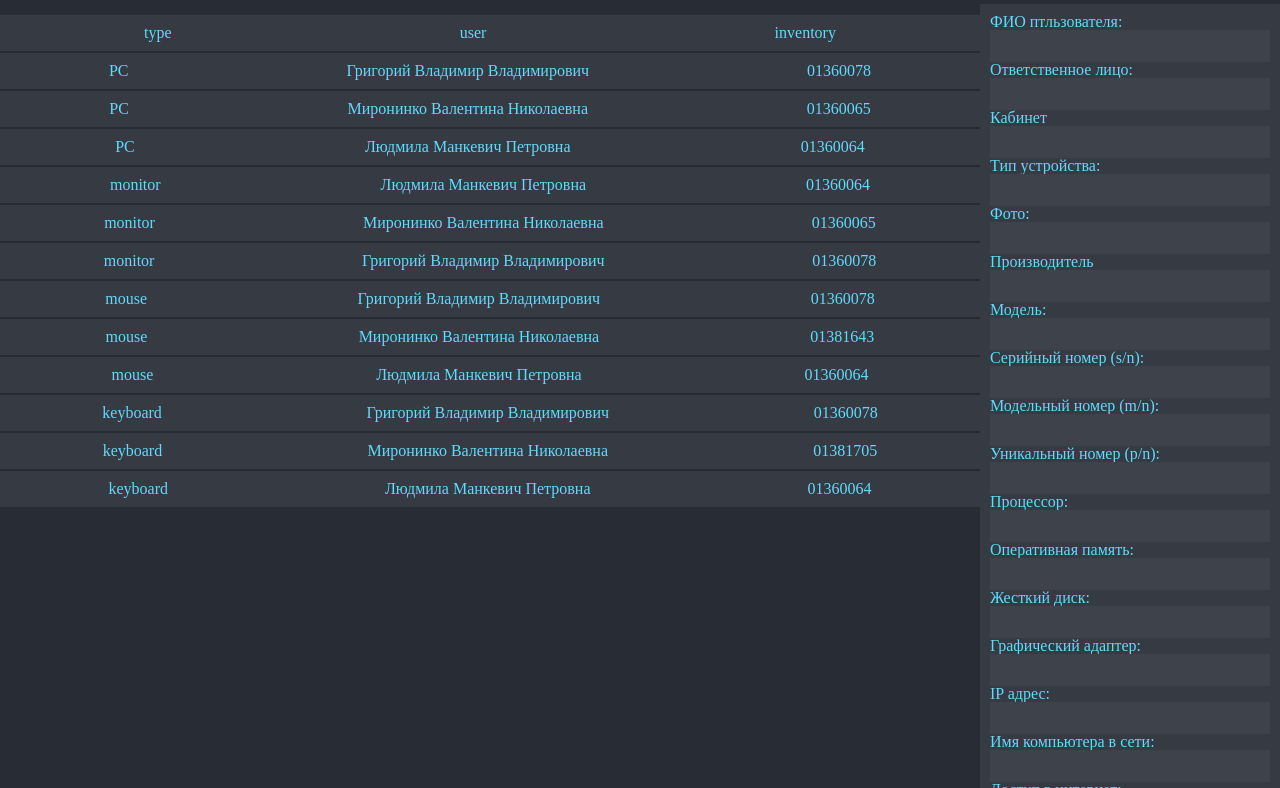
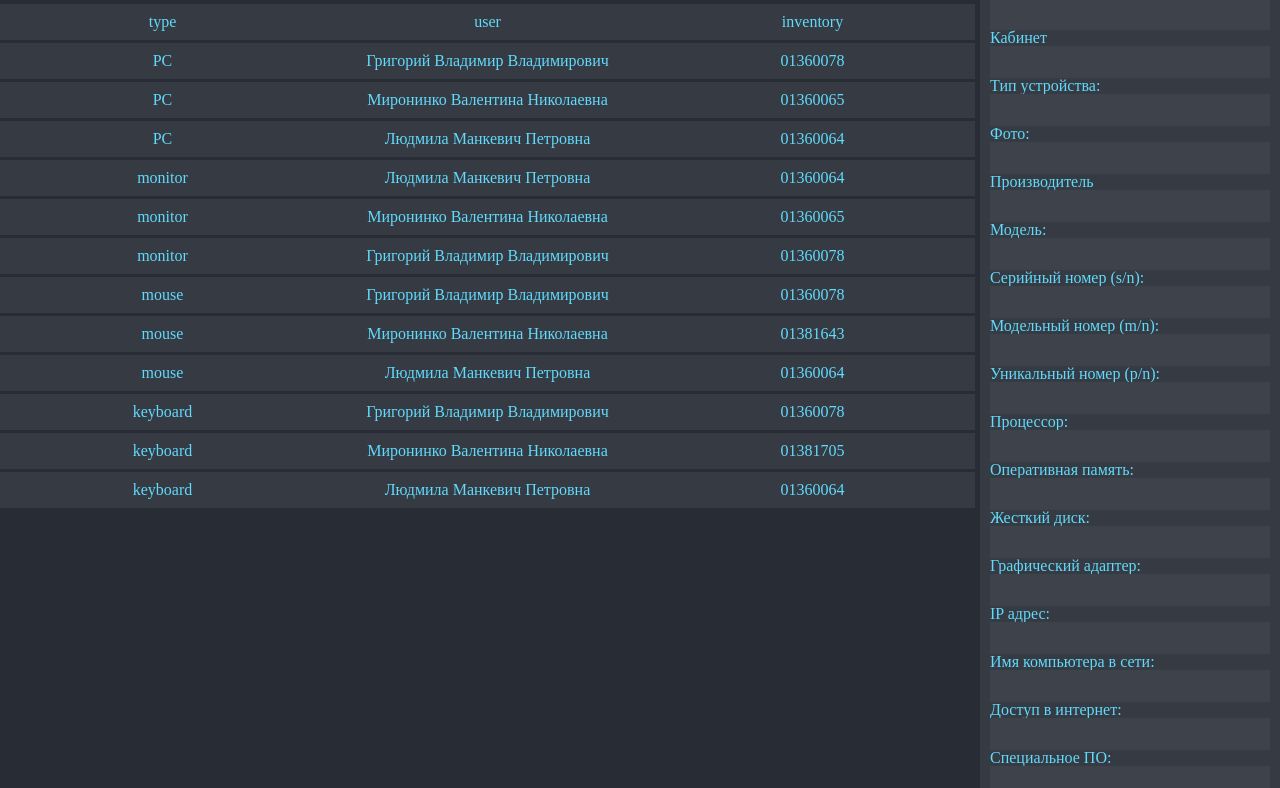
Before and after one commit to Sorati/obsinv, a React app: page /AllElements in a window 1280 px wide. Shown: the part 76-864 px from the top of the page. Built offline with nearby package versions, Linux system fonts and the light colour scheme.

Commit message:
add keys in items array and fix grid

```diff
--- a/src/components/ItemList/Item/Item.module.css
+++ b/src/components/ItemList/Item/Item.module.css
@@ -1,11 +1,12 @@
 .row{
     display: flex;
-    margin: 1px 0;
-    justify-content: space-around;
+    /*margin: 3px 0;*/
 }
 
 .row div{
     padding: 10px;
+    width: 100%;
+    text-align: center;
 }
 
 .row_even{
--- a/src/components/ItemList/ItemList.jsx
+++ b/src/components/ItemList/ItemList.jsx
@@ -14,14 +14,21 @@ const ItemList = (props) => {
             const listElement = list[type];
             for (let item of listElement){
                 // console.log(item.user)
-                items.push(<Item type={`${item.type}`} user={`${item.user}`} inventory={`${item.inventory}`} />)  //нужен KEY
+                items.push(
+                    <Item
+                        type={`${item.type}`}
+                        user={`${item.user}`}
+                        inventory={`${item.inventory}`}
+                        key={`${type}${item.id}`}
+                    />
+                )  //нужен KEY
             }
         }
         return items
     }
 
-    let qqq = allList(list);
-    console.log(qqq);
+    // let qqq = allList(list);
+    // console.log(qqq);
 
     return (
         <div className={style.content}>
@@ -29,25 +36,7 @@ const ItemList = (props) => {
             <Item type={'type'} user={'user'} inventory={'inventory'}/>
 
             {allList(list)}
-            {/*<Item type={list.pc[0].type} user={list.pc[0].user} inventory={list.pc[0].inventory}/>
-            <Item type={list.pc[1].type} user={list.pc[1].user} inventory={list.pc[1].inventory}/>
-            <Item type={list.pc[2].type} user={list.pc[2].user} inventory={list.pc[2].inventory}/>
-
-            <Item type={list.monitor[0].type} user={list.monitor[0].user} inventory={list.monitor[0].inventory}/>
-            <Item type={list.monitor[1].type} user={list.monitor[1].user} inventory={list.monitor[1].inventory}/>
-            <Item type={list.monitor[2].type} user={list.monitor[2].user} inventory={list.monitor[2].inventory}/>
-
-            <Item type={list.pc[0].type} user={list.pc[0].user} inventory={list.pc[0].inventory}/>
-            <Item type={list.pc[1].type} user={list.pc[1].user} inventory={list.pc[1].inventory}/>
-            <Item type={list.pc[2].type} user={list.pc[2].user} inventory={list.pc[2].inventory}/>
-
-            <Item type={list.mouse[0].type} user={list.mouse[0].user} inventory={list.mouse[0].inventory}/>
-            <Item type={list.mouse[1].type} user={list.mouse[1].user} inventory={list.mouse[1].inventory}/>
-            <Item type={list.mouse[2].type} user={list.mouse[2].user} inventory={list.mouse[2].inventory}/>
-
-            <Item type={list.keyboard[0].type} user={list.keyboard[0].user} inventory={list.keyboard[0].inventory}/>
-            <Item type={list.keyboard[1].type} user={list.keyboard[1].user} inventory={list.keyboard[1].inventory}/>
-            <Item type={list.keyboard[2].type} user={list.keyboard[2].user} inventory={list.keyboard[2].inventory}/>*/}
+            {/*<Item type={list.pc[0].type} user={list.pc[0].user} inventory={list.pc[0].inventory}/>*/}
         </div>
     )
 };
--- a/src/components/ItemList/ItemList.module.css
+++ b/src/components/ItemList/ItemList.module.css
@@ -1,7 +1,10 @@
 .content{
-  display: flex;
+  display: grid;
+  gap: 3px;
+
+  /*display: flex;*/
   /*justify-content: center;*/
-  flex-grow: 1;
-  flex-direction: column;
-  padding: 10px 0 10px 0;
+  /*flex-grow: 1;*/
+  /*flex-direction: column;*/
+  /*padding: 10px 0 10px 0;*/
 }
--- a/src/components/app/App.css
+++ b/src/components/app/App.css
@@ -14,10 +14,7 @@ body {
   border-radius: 10px;
 }
 
-::-webkit-scrollbar-thumb{
-  background-color: #3d424b;
-}
-
+::-webkit-scrollbar-thumb,
 ::-webkit-scrollbar-button{
   background-color: #3d424b;
 }
@@ -30,11 +27,14 @@ body {
   border-radius: 0 0 10px 10px;
 }
 
-/**, ::after, ::before{*/
-/*    box-sizing: border-box;*/
-/*}*/
+.content{
+  /*display: flex;*/
+  /*width: 100%;*/
+}
 
-.content{
-  display: flex;
-  width: 100%;
+.App {
+  display: grid;
+  grid-auto-flow: column;
+  grid-template-columns: minmax(max-content, 1fr);
+  gap: 5px;
 }
--- a/src/components/app/App.js
+++ b/src/components/app/App.js
@@ -22,15 +22,16 @@ class App extends React.PureComponent {
         return (
             <div className="App">
                 <BrowserRouter>
-                    <Header/>
+
                     <div className="content">
-                        <Route exact path={'/'} render={ () =>  <Main/> }/>
-                        <Route exact path={'/Main'} render={ () =>  <Main/> }/>
-                        <Route exact path={'/AllElements'} render={ () =>  <ItemList date={this.props}/> }/>
-                        <Route exact path={'/Add'} render={ () =>  <Modal/> }/>
-                        <Sidebar/>
+                        <Header/>
+                        <Route exact path={'/'} render={() => <Main/>}/>
+                        <Route exact path={'/Main'} render={() => <Main/>}/>
+                        <Route exact path={'/AllElements'} render={() => <ItemList date={this.props}/>}/>
+                        <Route exact path={'/Add'} render={() => <Modal/>}/>
+
                     </div>
-
+                    <Sidebar/>
                 </BrowserRouter>
             </div>
         )
--- a/src/mocks/state.js
+++ b/src/mocks/state.js
@@ -1,6 +1,7 @@
 const data = {
     pc: [
         {
+            id: 1,
             user: 'Григорий Владимир Владимирович',
             type: 'PC',
             inventory: '01360078',
@@ -20,6 +21,7 @@ const data = {
             }
         },
         {
+            id: 2,
             user: 'Миронинко Валентина Николаевна',
             type: 'PC',
             inventory: '01360065',
@@ -39,6 +41,7 @@ const data = {
             }
         },
         {
+            id: 3,
             user: 'Людмила Манкевич Петровна',
             type: 'PC',
             inventory: '01360064',
@@ -60,6 +63,7 @@ const data = {
     ],
     monitor: [
         {
+            id: 1,
             user: 'Людмила Манкевич Петровна',
             type: 'monitor',
             inventory: '01360064',
@@ -72,6 +76,7 @@ const data = {
             }
         },
         {
+            id: 2,
             user: 'Миронинко Валентина Николаевна',
             type: 'monitor',
             inventory: '01360065',
@@ -86,6 +91,7 @@ const data = {
             }
         },
         {
+            id: 3,
             user: 'Григорий Владимир Владимирович',
             type: 'monitor',
             inventory: '01360078',
@@ -100,6 +106,7 @@ const data = {
     ],
     mouse: [
         {
+            id: 1,
             user: 'Григорий Владимир Владимирович',
             type: 'mouse',
             inventory: '01360078',
@@ -112,6 +119,7 @@ const data = {
             }
         },
         {
+            id: 2,
             user: 'Миронинко Валентина Николаевна',
             type: 'mouse',
             inventory: '01381643',
@@ -127,6 +135,7 @@ const data = {
             }
         },
         {
+            id: 3,
             user: 'Людмила Манкевич Петровна',
             type: 'mouse',
             inventory: '01360064',
@@ -141,6 +150,7 @@ const data = {
     ],
     keyboard: [
         {
+            id: 1,
             user: 'Григорий Владимир Владимирович',
             type: 'keyboard',
             inventory: '01360078',
@@ -153,6 +163,7 @@ const data = {
             }
         },
         {
+            id: 2,
             user: 'Миронинко Валентина Николаевна',
             type: 'keyboard',
             inventory: '01381705',
@@ -168,6 +179,7 @@ const data = {
             }
         },
         {
+            id: 3,
             user: 'Людмила Манкевич Петровна',
             type: 'keyboard',
             inventory: '01360064',
```
